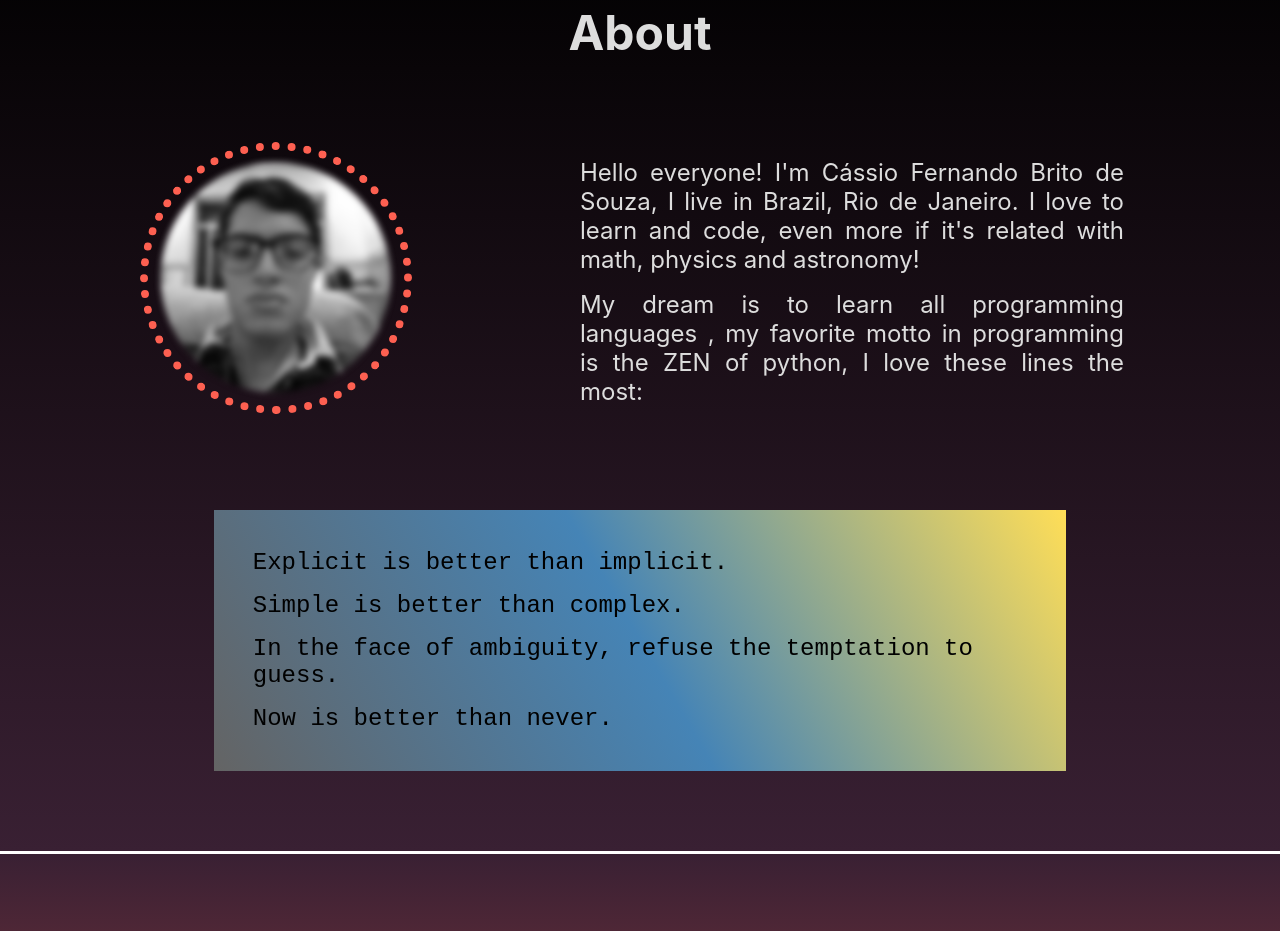
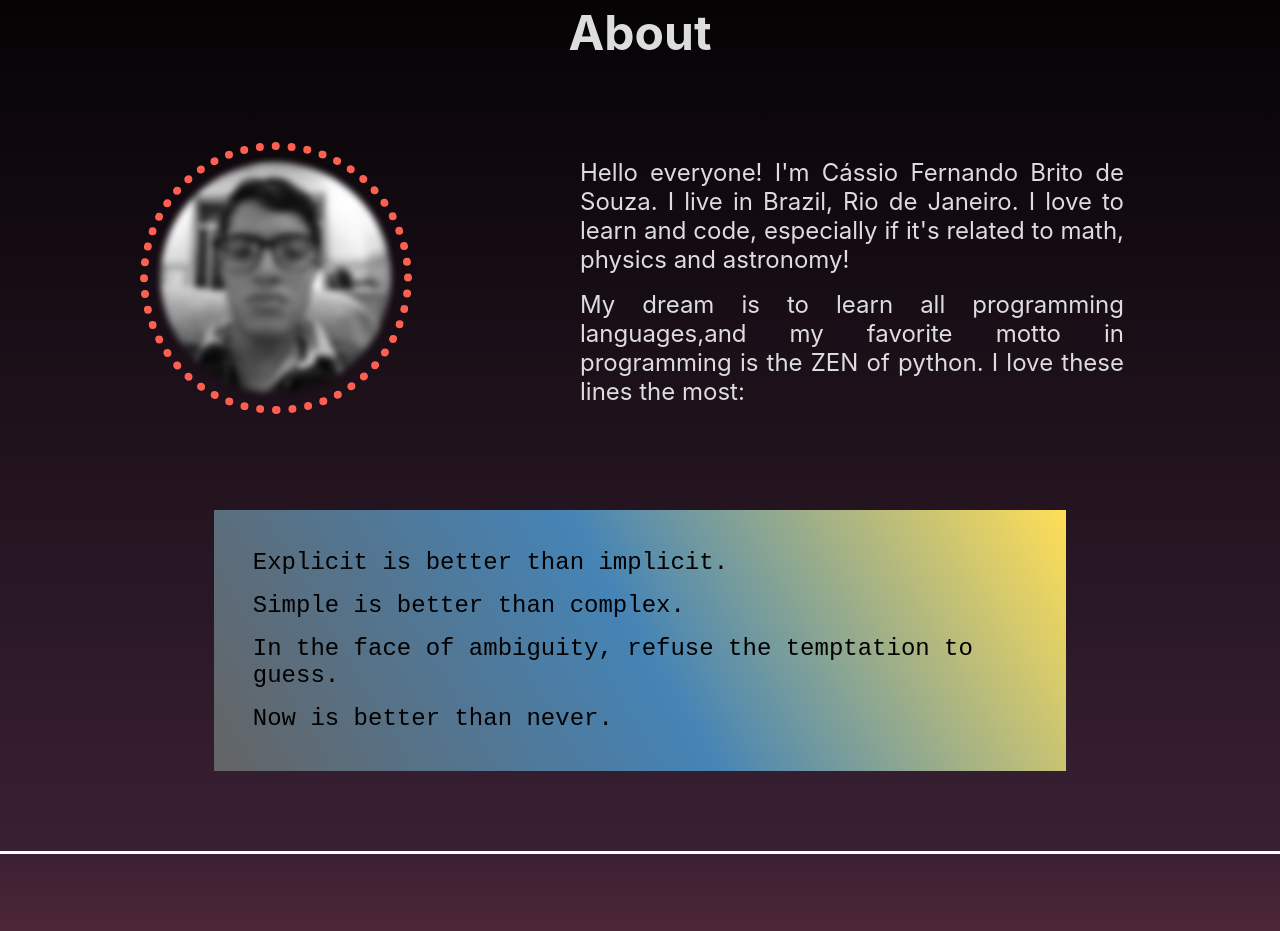
Before and after one commit to cassiofb-dev/cassiofb-dev.github.io, a plain HTML site: page index.html in a window 1280 px wide. Shown: the part 928-1859 px from the top of the page. Drawn offline with Linux system fonts and the light colour scheme.

Commit message:
fixed bad grammar

```diff
--- a/index.html
+++ b/index.html
@@ -41,12 +41,12 @@
           </div>
           <div class="description">
             <p>
-              Hello everyone! I'm Cássio Fernando Brito de Souza, I live in Brazil, Rio de Janeiro.
-              I love to learn and code, even more if it's related with math, physics and astronomy!
+              Hello everyone! I'm Cássio Fernando Brito de Souza. I live in Brazil, Rio de Janeiro.
+              I love to learn and code, especially if it's related to math, physics and astronomy!
             </p>
             <p>
-              My dream is to learn all programming languages , my favorite motto
-              in programming is the ZEN of python, I love these lines the most:
+              My dream is to learn all programming languages,and my favorite motto in
+              programming is the ZEN of python. I love these lines the most:
             </p>
           </div>
         </div>
```
